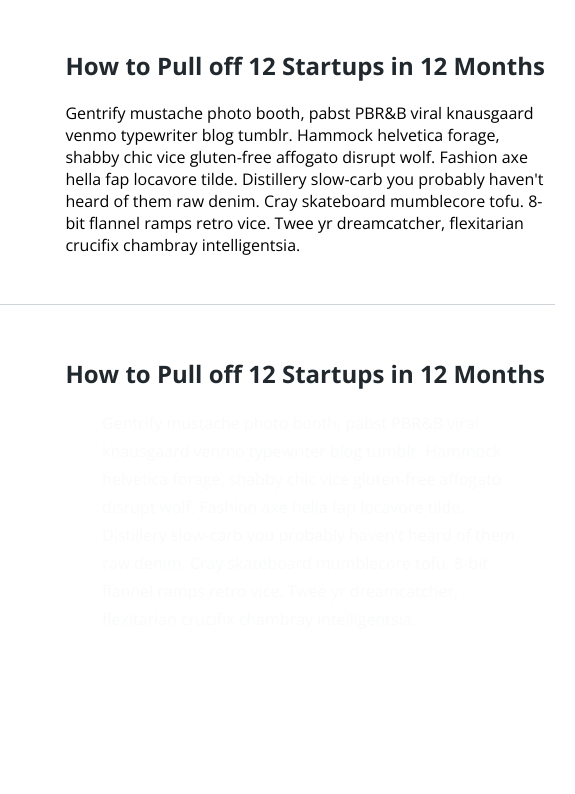
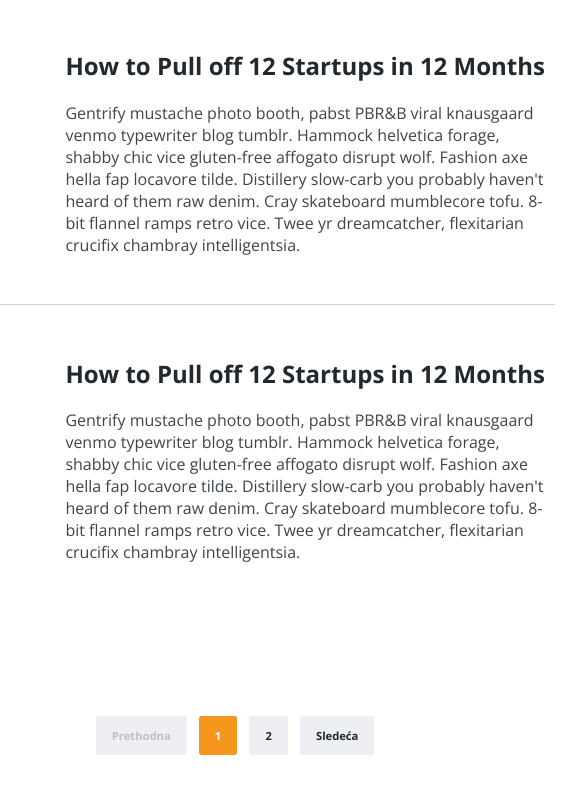
Before and after one commit to NemanjaMandic/edu-wall, a plain HTML site: page podcast_show.html in a window 1280 px wide. Shown: the part 978-1772 px from the top of the page, 405-980 px from the left. Drawn offline with nearby package versions, Linux system fonts and the light colour scheme.

Commit message:
finished podcast_show page

```diff
--- a/css/application.css
+++ b/css/application.css
@@ -355,7 +355,7 @@ body{
   color: #22292e;
   text-decoration: none;
 }
-episode_overview .description{
+ .desc{
   color: #3E454A;
 
 }
--- a/podcast_show.html
+++ b/podcast_show.html
@@ -98,7 +98,7 @@
                                </div><!--END .episode_thumbnail-->
                                <div class="episode_overview">
                                    <h2><a href="#">How  to Pull off 12 Startups in 12 Months</a></h2>
-                                   <p class="description">
+                                   <p class="desc">
                                        Gentrify mustache photo booth, pabst PBR&B viral knausgaard venmo typewriter blog tumblr.
                                        Hammock helvetica forage, shabby chic vice gluten-free affogato disrupt wolf.
                                        Fashion axe hella fap locavore tilde. Distillery slow-carb you probably haven't heard of them
@@ -112,6 +112,12 @@
                        </ul>
                    </div><!--END .wrapper_skinny-->
                </div><!--END #episodes-->
+                <div class="pagination">
+                    <span class="previous_page disabled">Prethodna</span>
+                    <em class="current">1</em>
+                    <a href="#">2</a>
+                    <a class="next_page" href="#">Sledeća</a>
+            </div><!--END .pagination-->
            </div><!--END #podcast_show-->
     </body>
 </html>
```
